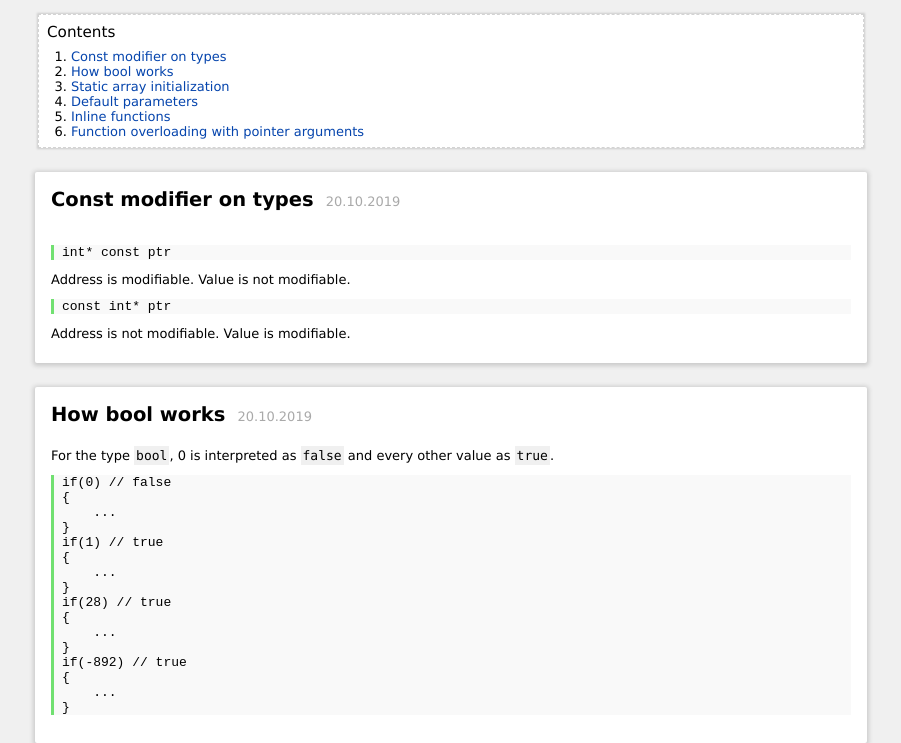
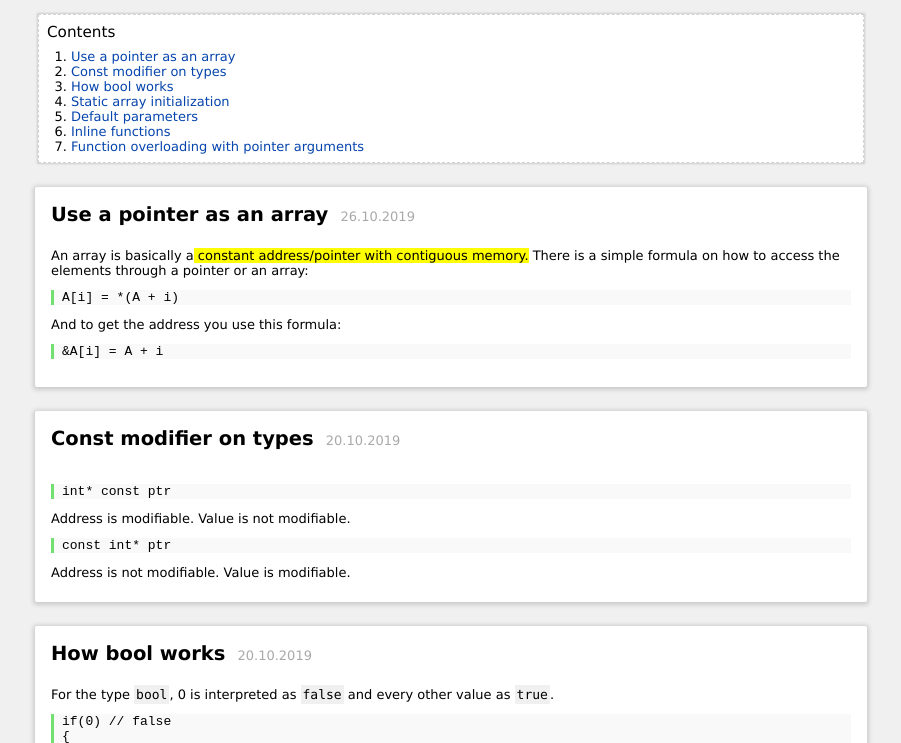
Before and after one commit to xyl1t/CppNotes, a plain HTML site: page index.html in a window 1280 px wide. Shown: the part 57-800 px from the top of the page, without its empty margins (189-1090 px from the left). Drawn offline with Linux system fonts and the light colour scheme.

Commit message:
Added \'Use a pointer as an array\'

```diff
--- a/index.html
+++ b/index.html
@@ -13,6 +13,7 @@
         <div id="contents">
             <h3>Contents</h3>
             <ol>
+                <li><a href="#use_a_pointer_as_an_array">Use a pointer as an array</a></li>
                 <li><a href="#const_modifier_on_types">Const modifier on types</a></li>
                 <li><a href="#how_bool_works">How bool works</a></li>
                 <li><a href="#static_array_initialization">Static array initialization</a></li>
@@ -20,6 +21,24 @@
                 <li><a href="#inline_functions">Inline functions</a></li>
                 <li><a href="#function_overloading_with_pointer_arguments">Function overloading with pointer arguments</a></li>
             </ol>
+        </div>
+
+
+        <!-- USE A POINTER AS AN ARRAY ------------------------------------------------------------------------------>
+        <div id="use_a_pointer_as_an_array" class="content">
+            <h2>Use a pointer as an array</h2>
+            <h3>26.10.2019</h3>
+            <p>
+                An array is basically a<mark> constant address/pointer with contiguous memory.</mark>
+                There is a simple formula on how to access the elements through a pointer or an array:
+            </p>
+            <pre class="prettyprint lang-cpp " style="background-color: #F9F9F9;border: none;border-left: #71E071 solid 3px;padding-left:8px;margin: 12px 0px;">
+A[i] = *(A + i)</pre>
+            <p>
+                And to get the address you use this formula:
+            </p>
+            <pre class="prettyprint lang-cpp " style="background-color: #F9F9F9;border: none;border-left: #71E071 solid 3px;padding-left:8px;margin: 12px 0px;">
+&A[i] = A + i</pre>
         </div>
 
 
@@ -316,7 +335,7 @@ int main()
         <!-- FUNCTION OVERLOADING ------------------------------------------------------------------------------>
         <div id="function_overloading_with_pointer_arguments" class="content">
             <h2>Function overloading with pointer arguments</h2>
-            <h3>20.10.2019</h3>
+            <h3>26.10.2019</h3>
             <p>
                 Let's say we have a function that has pointer arguments, and has been overloaded:
             </p>
```
